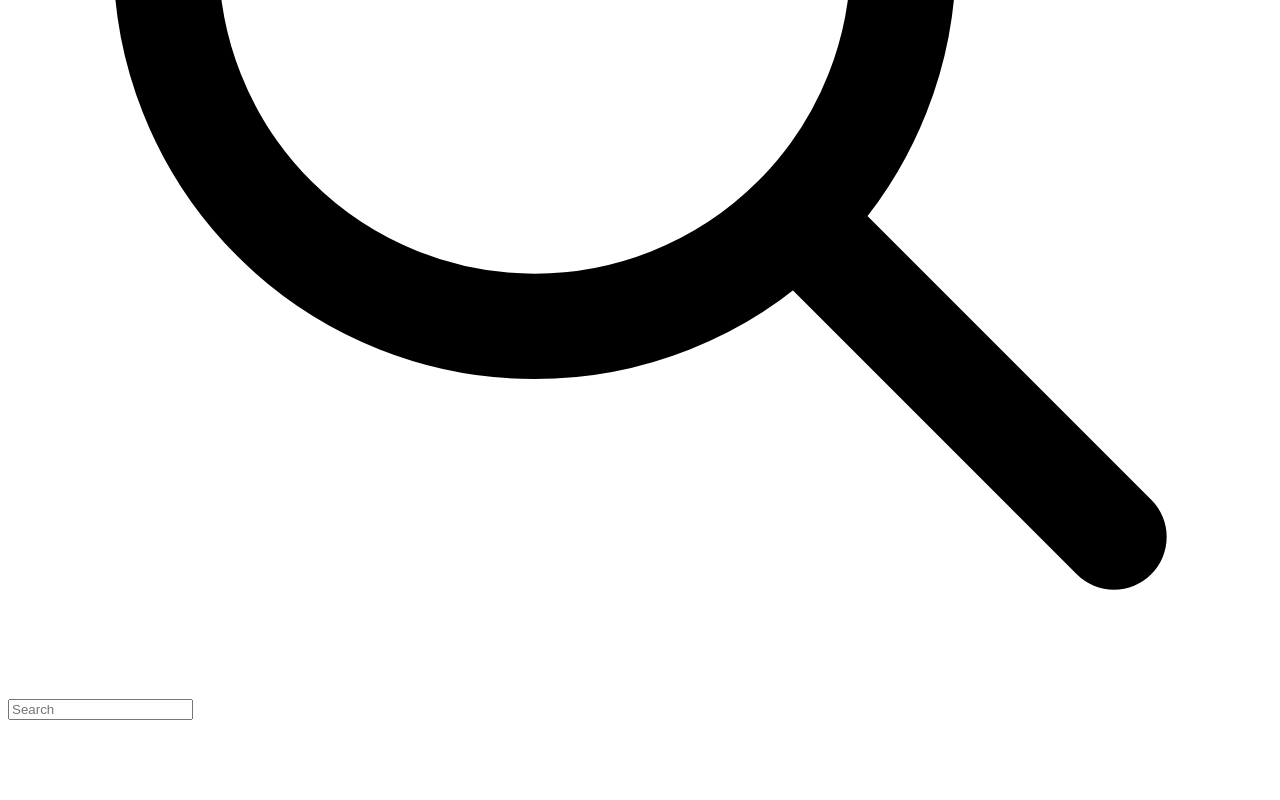
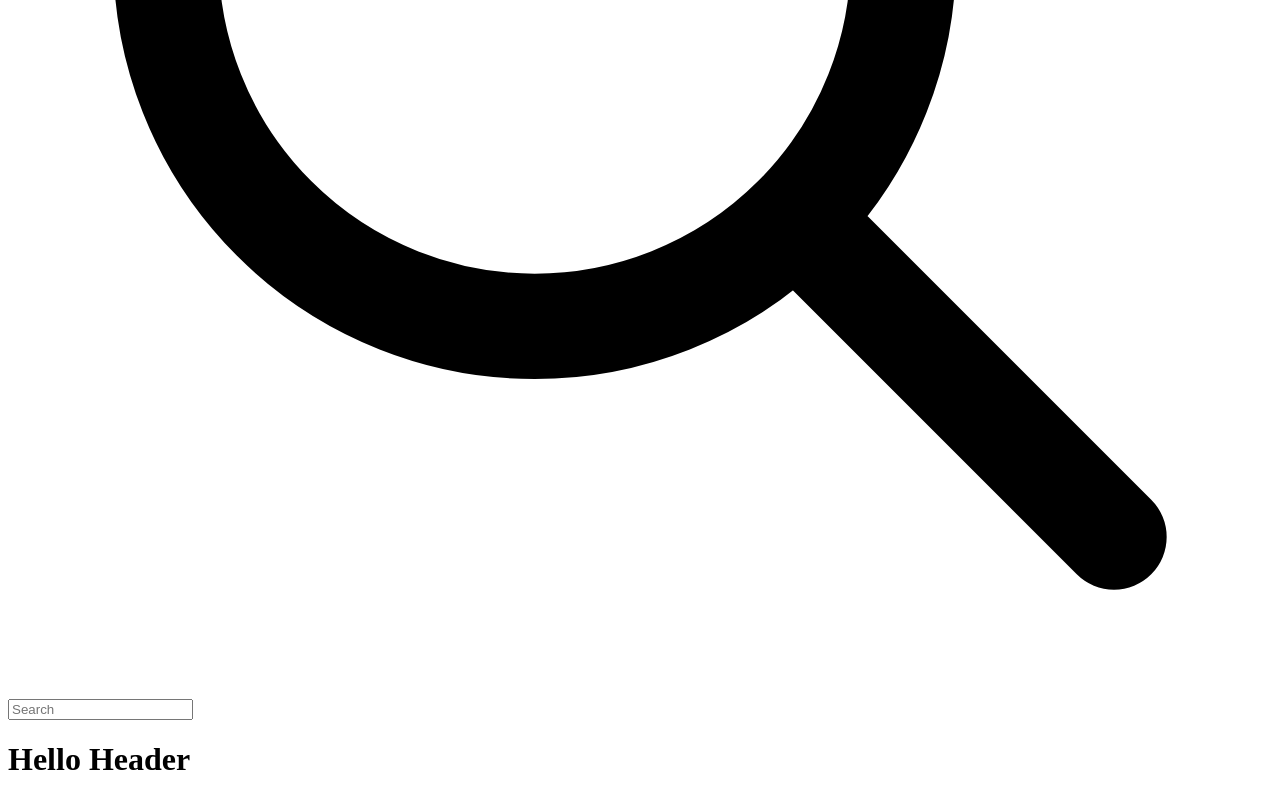
Before and after one commit to chamikacme/next-app, a Next.js app in the folder my-project/: page / in a window 1280 px wide. Shown: the part 621-1421 px from the top of the page. Before the commit the page ends 1349 px from the top, so only its background shows below. Built offline with nearby package versions, Linux system fonts and the light colour scheme.

Commit message:
test HeaderIcon file

```diff
--- a/my-project/components/HeaderIcons.js
+++ b/my-project/components/HeaderIcons.js
@@ -1,6 +1,7 @@
 function HeaderIcon() {
 return (
     <div>
+        <h1>Hello Header</h1>
 
     </div>
 )
```
